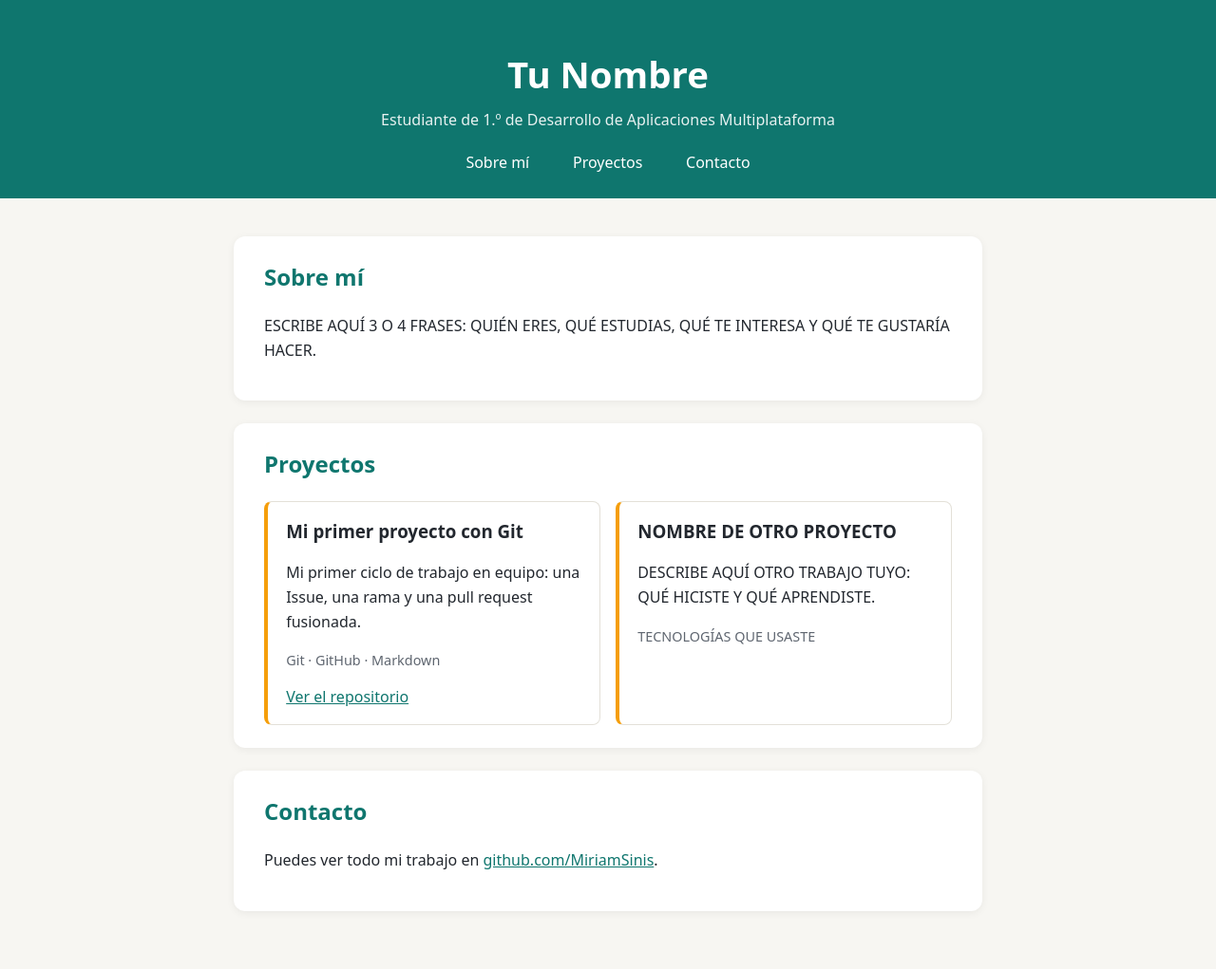
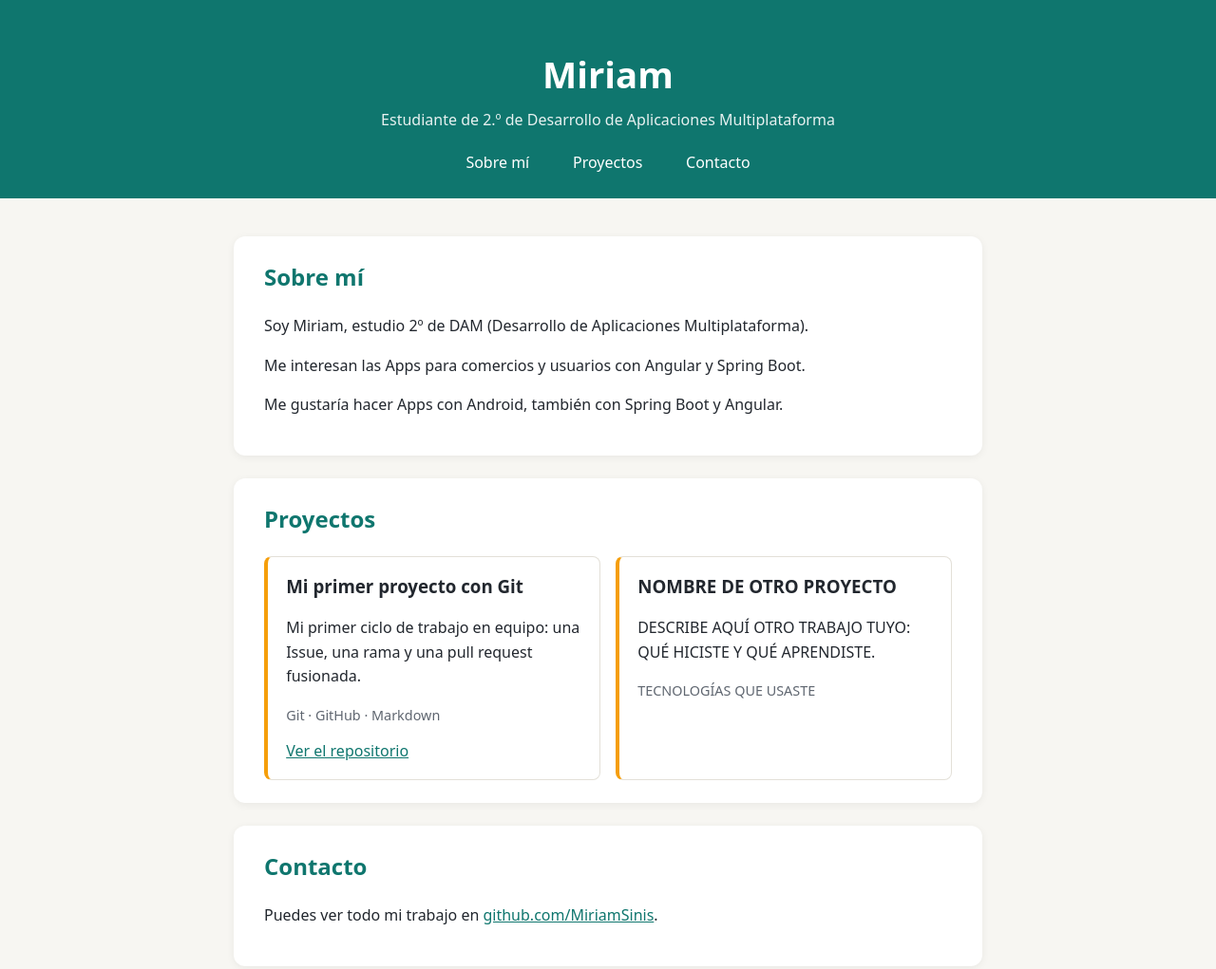
Before and after one commit to MiriamSinis/portfolio, a plain HTML site: page index.html in a window 1280 px wide. Shown: the top 1021 px of the page at 95% size. Drawn offline with Linux system fonts and the light colour scheme.

Commit message:
Escribir mi nombre y mi presentación

```diff
--- a/index.html
+++ b/index.html
@@ -3,13 +3,13 @@
 <head>
   <meta charset="UTF-8">
   <meta name="viewport" content="width=device-width, initial-scale=1.0">
-  <title>Portfolio de Tu Nombre</title>
+  <title>Portfolio de Miriam</title>
   <link rel="stylesheet" href="style.css">
 </head>
 <body>
   <header>
-    <h1>Tu Nombre</h1>
-    <p>Estudiante de 1.º de Desarrollo de Aplicaciones Multiplataforma</p>
+    <h1>Miriam</h1>
+    <p>Estudiante de 2.º de Desarrollo de Aplicaciones Multiplataforma</p>
     <nav>
       <a href="#sobre-mi">Sobre mí</a>
       <a href="#proyectos">Proyectos</a>
@@ -20,7 +20,9 @@
   <main>
     <section id="sobre-mi">
       <h2>Sobre mí</h2>
-      <p>ESCRIBE AQUÍ 3 O 4 FRASES: QUIÉN ERES, QUÉ ESTUDIAS, QUÉ TE INTERESA Y QUÉ TE GUSTARÍA HACER.</p>
+      <p>Soy Miriam, estudio 2º de DAM (Desarrollo de Aplicaciones Multiplataforma).</p>
+      <p>Me interesan las Apps para comercios y usuarios con Angular y Spring Boot.</p>
+      <p>Me gustaría hacer Apps con Android, también con Spring Boot y Angular.</p>
     </section>
 
     <section id="proyectos">
```
